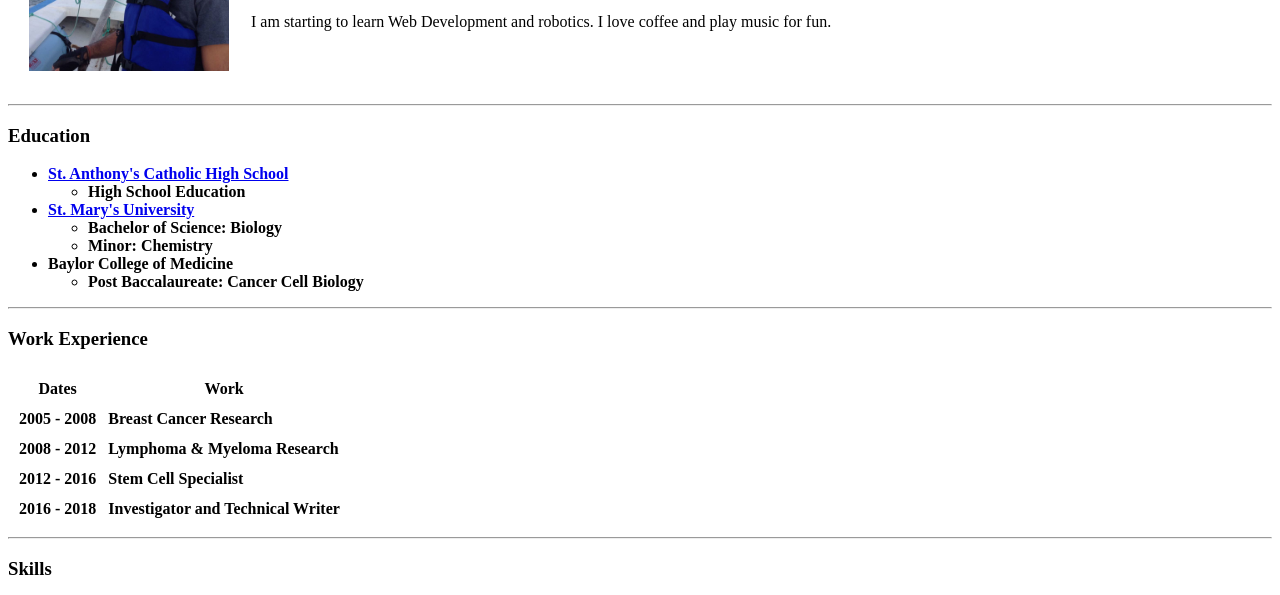
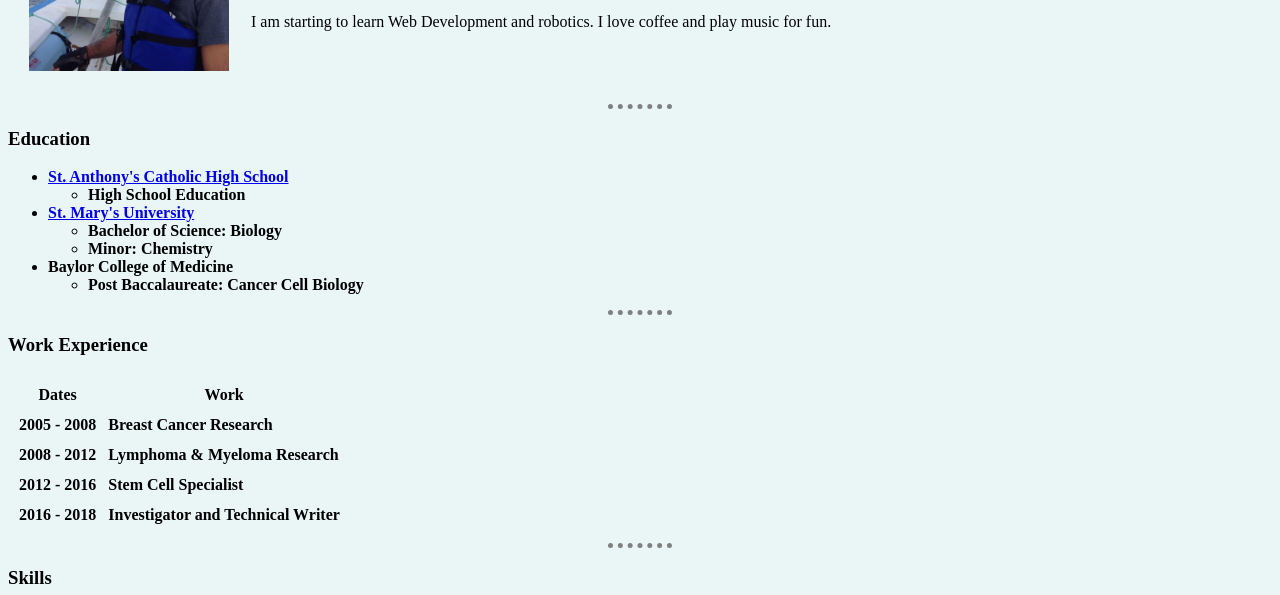
Before and after one commit to dadelgadster/cv, a plain HTML site: page index.html in a window 1280 px wide. Shown: the part 158-753 px from the top of the page. Drawn offline with Linux system fonts and the light colour scheme.

Commit message:
Add files via upload

```diff
--- a/index.html
+++ b/index.html
@@ -4,6 +4,24 @@
 <head>
   <meta charset="utf-8">
   <title>David's Personal Site</title>
+  <link rel="icon" href="favicon.ico">
+
+<style>
+
+  body {
+    background-color: #EAF6F6;
+  }
+
+  hr {
+    border-style: none;
+    border-top-style: dotted;
+    border-color: grey;
+    border-width: 5px;
+    width: 5%;
+  }
+
+</style>
+
 </head>
 
 <body>
```
